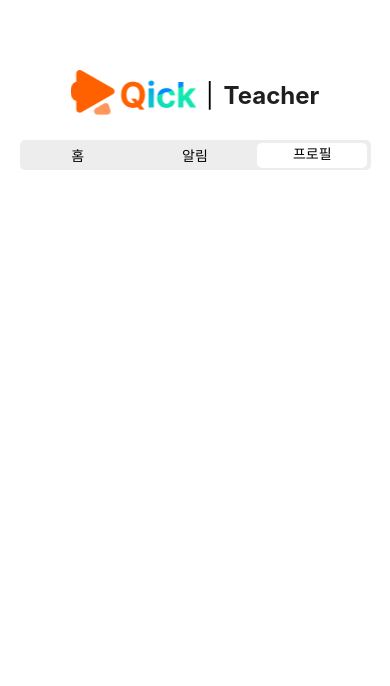
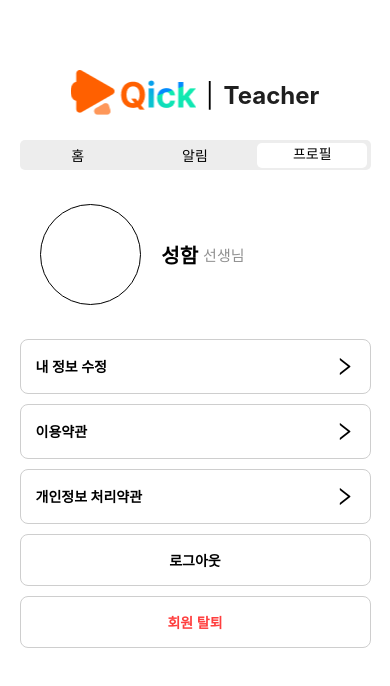
Before and after one commit to c0nnect-10th/qick-app, a React Native app: screen /TeaProfile in a window 390 px wide. Shown: the top 686 px of the page. Built offline with nearby package versions, Linux system fonts and the light colour scheme.

Commit message:
feat: 선생 프로필 뷰 구현

```diff
--- a/src/pages/teacher/TeaProfile.jsx
+++ b/src/pages/teacher/TeaProfile.jsx
@@ -2,6 +2,7 @@ import { StyleSheet, Text, TouchableOpacity, View } from "react-native";
 import { SafeAreaView } from "react-native-safe-area-context";
 import TeacherHeader from "../../components/TeacherHeader";
 import { colors } from "../../constants/colors";
+import AntDesign from 'react-native-vector-icons/AntDesign';
 
 export default function TeaProfile({ navigation }) {
     return (
@@ -12,6 +13,29 @@ export default function TeaProfile({ navigation }) {
                 <TouchableOpacity style={styles.navButt} onPress={() => navigation.navigate('TeaNotification')}><Text style={styles.navButtText}>알림</Text></TouchableOpacity>
                 <TouchableOpacity style={styles.navButt}><Text style={[styles.navButtText, styles.now]}>프로필</Text></TouchableOpacity>
             </View>
+            <View style={styles.profile}>
+                <View style={styles.profileImg}></View>
+                <Text style={{fontWeight: 600, fontSize: 20, marginLeft: 15}}>성함</Text>
+                <Text style={{color: colors.gray300, fontSize: 15}}>선생님</Text>
+            </View>
+            <TouchableOpacity style={styles.butt}>
+                <Text style={styles.buttText}>내 정보 수정</Text>
+                <AntDesign name="right" size={20}/>
+            </TouchableOpacity>
+            <TouchableOpacity style={styles.butt}>
+                <Text style={styles.buttText}>이용약관</Text>
+                <AntDesign name="right" size={20}/>
+            </TouchableOpacity>
+            <TouchableOpacity style={styles.butt}>
+                <Text style={styles.buttText}>개인정보 처리약관</Text>
+                <AntDesign name="right" size={20}/>
+            </TouchableOpacity>
+            <TouchableOpacity style={[styles.butt, {justifyContent: 'center'}]}>
+                <Text style={styles.buttText}>로그아웃</Text>
+            </TouchableOpacity>
+            <TouchableOpacity style={[styles.butt, {justifyContent: 'center'}]}>
+                <Text style={[styles.buttText, {color: colors.red100}]}>회원 탈퇴</Text>
+            </TouchableOpacity>
         </SafeAreaView>
     )
 }
@@ -51,4 +75,32 @@ const styles = StyleSheet.create({
         fontWeight: '500',
         verticalAlign: 'middle'
     },
+    profile: {
+        height: '20%',
+        width: '100%',
+        flexDirection: 'row',
+        alignItems: 'center',
+        gap: 5
+    },
+    profileImg: {
+        height: '60%',
+        borderWidth: 1,
+        aspectRatio: 1,
+        borderRadius: 80,
+        marginLeft: 40
+    },
+    butt: {
+        flexDirection: 'row',
+        borderWidth: 1,
+        width: '90%',
+        padding: 15,
+        borderRadius: 8,
+        borderColor: colors.gray200,
+        justifyContent: 'space-between',
+        alignItems: 'center',
+        marginBottom: 10
+    },
+    buttText: {
+        fontWeight: 600
+    },
 });
```
